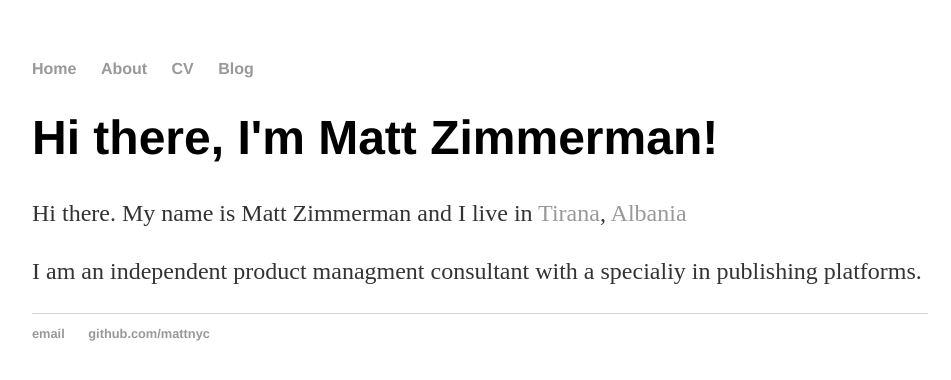
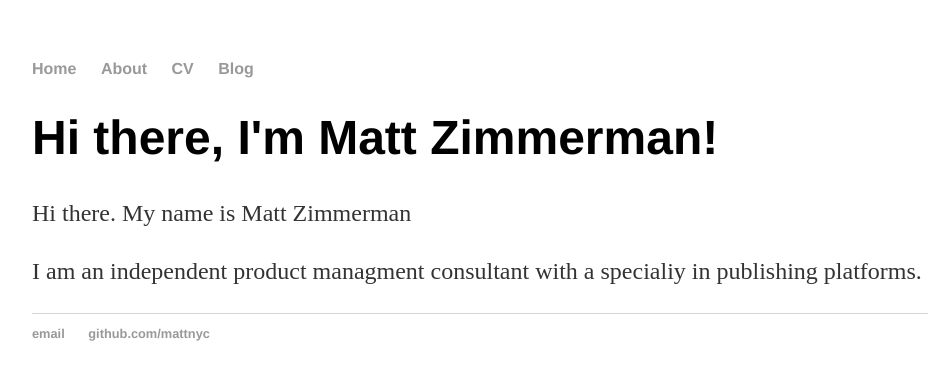
Before and after one commit to mattznyc/mattznyc.github.io, a Jekyll site: the page built from index.html, in a window 1280 px wide. Shown: the top 380 px of the page, without its empty margins (160-1111 px from the left). Built offline with Jekyll 4.4.1, drawn with Linux system fonts in a browser that asks for light colours.

Commit message:
Update index.html
Removed reference to Tirna

```diff
--- a/index.html
+++ b/index.html
@@ -4,5 +4,5 @@ title: Matt Zimmerman, Digital Publishing
 ---
 <div class="blurb">
 	<h1>Hi there, I'm Matt Zimmerman!</h1>
-<p>Hi there. My name is Matt Zimmerman and I live in <a href="https://en.wikipedia.org/wiki/Tirana">Tirana</a>, <a href="https://en.wikipedia.org/wiki/Albania"</a>Albania</p>
+<p>Hi there. My name is Matt Zimmerman</p>
 <p>I am an independent product managment consultant with a specialiy in publishing platforms.</p></div><!-- /.blurb -->
```
